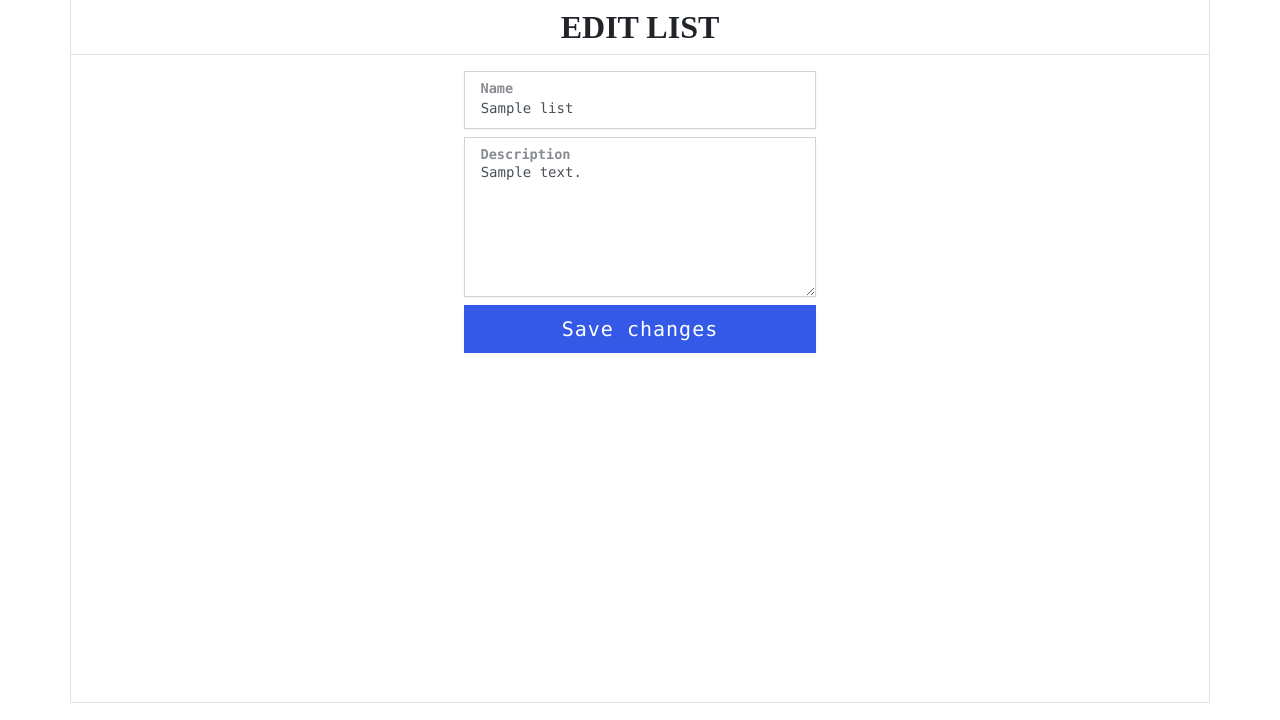
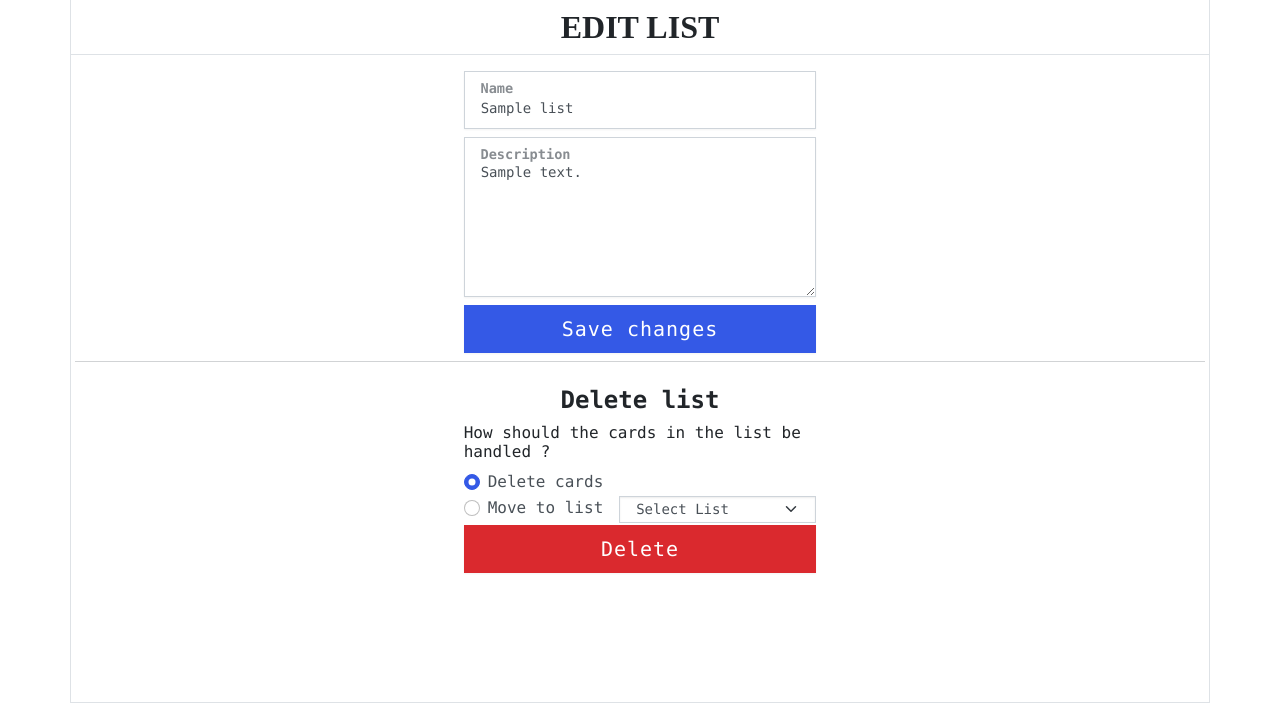
Before and after one commit to antimatter96/mad1, a Flask app: page /list/1/edit in a window 1280 px wide. Shown: the part 80-800 px from the top of the page. Run offline with Flask 2, Linux system fonts and the light colour scheme; the visitor is signed in with stand-in values (Sample User, id 1); tables that the repository leaves empty hold one stand-in row (values such as "Sample post"); some libraries are stand-ins or nearby versions.

Commit message:
list delete

```diff
--- a/project/application/controllers/list.py
+++ b/project/application/controllers/list.py
@@ -74,6 +74,8 @@ def render_create_list():
 
   return render_template('lists/new_list.html', errors=errors)
 
+### Individual Lists
+
 @app.route("/list/<list_id>/edit", methods=['GET'])
 @ensure_logged_in
 def render_edit_list(list_id):
@@ -82,7 +84,8 @@ def render_edit_list(list_id):
     encoded_redirect_error = create_redirect_error("List with id " + list_id + " does not exist")
     return redirect(url_for('render_create_list', redirect_error=encoded_redirect_error))
 
-  return render_template('lists/edit_list.html', errors=[], list_obj=list_obj)
+  lists = db.session.query(List).all()
+  return render_template('lists/edit_list.html', errors=[], list_obj=list_obj, lists=lists, disable_list=True)
 
 @app.route("/list/<list_id>/edit", methods=['POST'])
 @ensure_logged_in
@@ -122,9 +125,76 @@ def edit_list(list_id):
   app.logger.info('everything was OK')
   return redirect(url_for('render_list', list_id=list_id))
 
-@app.route("/lists/<list_id>", methods=['DELETE'])
+@app.route("/lists/<list_id>/delete", methods=['POST'])
 def delete_list(list_id):
-  return "_list_students"
+  list_obj = db.session.query(List).filter(List.list_id == list_id).first()
+  if list_obj == None:
+    encoded_redirect_error = create_redirect_error("List with id " + str(list_id) + " does not exist")
+    return redirect(url_for('render_create_list', redirect_error=encoded_redirect_error))
+
+  mode = request.form.get('mode', "").strip()
+  new_list_id = request.form.get('list_id', "").strip()
+
+  errors = []
+
+  if len(mode) == 0:
+    errors.append(FieldsNotValidError("Mode is requried"))
+  if mode != "move" and mode != "delete":
+    errors.append(FieldsNotValidError("Mode should be move / delete"))
+
+  if mode == "move":
+    if len(new_list_id) == 0:
+      errors.append(FieldsNotValidError("List is requried"))
+
+    if len(new_list_id) > 0:
+      try:
+        new_list_id = int(new_list_id)
+      except:
+        errors.append(FieldsNotValidError("List is requried"))
+
+    if len(errors) == 0:
+      new_list_obj = db.session.query(List).filter(List.list_id == new_list_id).first()
+
+      if list_obj == None:
+        new_list_obj = create_redirect_error("List with id " + str(new_list_id) + " does not exist")
+        return redirect(url_for('render_create_list', redirect_error=encoded_redirect_error))
+
+  if len(errors) == 0:
+    if mode == "delete":
+      try:
+        for card in list_obj.cards:
+          db.session.delete(card)
+        db.session.delete(list_obj)
+        db.session.commit()
+      except Exception as e:
+        app.log_exception(e)
+        app.logger.error(e)
+        db.session.rollback()
+        errors.append(e)
+      else:
+        app.logger.info('list deleted')
+    else:
+      try:
+        card_ids = [card.card_id for card in list_obj.cards]
+        db.session.delete(list_obj)
+        db.session.flush()
+        db.session.query(Card).filter(Card.card_id.in_(card_ids)).update({"parent_id": new_list_id})
+        db.session.commit()
+      except Exception as e:
+        app.log_exception(e)
+        app.logger.error(e)
+        db.session.rollback()
+        errors.append(e)
+      else:
+        app.logger.info('list deleted')
+
+  if len(errors) > 0:
+    errors = [str(error) for error in errors]
+    app.logger.info('Some errors were present : %s', ','.join(errors))
+    encoded_redirect_error = create_redirect_error("\n".join(errors))
+    return redirect(url_for('render_edit_list', list_id=list_id, redirect_error=encoded_redirect_error))
+
+  return redirect(url_for('index'))
 
 @app.route("/list/<list_id>", methods=['GET'])
 @ensure_logged_in
--- a/project/static/css/app.css
+++ b/project/static/css/app.css
@@ -64,3 +64,24 @@ header > h2 {
 .dropdown-item label:focus {
   color: #fff;
 }
+
+.py-half {
+  padding-top: 0.125rem !important;
+  padding-bottom: 0.125rem !important;
+}
+
+.w-35 {
+  width: 35% !important;
+}
+
+.w-40 {
+  width: 40% !important;
+}
+
+.w-45 {
+  width: 45% !important;
+}
+
+.w-60 {
+  width: 60% !important;
+}
--- a/project/templates/cards/board_card.html
+++ b/project/templates/cards/board_card.html
@@ -1,4 +1,4 @@
-<div class="card mb-1">
+<div class="card mb-1 px-0">
   <div class="card-header px-2 py-2 mb-0">
     <h5 class="card-title mb-0">{{ card['title'] }}</h5>
   </div>
@@ -43,7 +43,7 @@
 </div>
 
 <script>
-  function changeList(e, x, y) {
+  function changeList(e) {
     e.target.closest('form').submit();
   }
 </script>
--- a/project/templates/lists/edit_list.html
+++ b/project/templates/lists/edit_list.html
@@ -25,4 +25,63 @@ Edit list
   </form>
 </div>
 <div class="col-md-4 py-2"></div>
+
+<hr>
+
+<div class="col-md-4 py-4"></div>
+<div class="col-md-4 py-2">
+  <h4 class="text-center fw-bold">Delete list</h4>
+  <form action="{{ url_for('delete_list', list_id=list_obj['list_id']) }}" method="POST" id="delete-list-form">
+    <fieldset class="form-group">
+      <h6>How should the cards in the list be handled ?</h6>
+      <div class="form-check">
+        <input class="form-check-input" type="radio" name="mode" id="radio_delete" value="delete" checked="" onchange="handleClick(this)">
+        <label class="form-check-label" for="radio_delete">Delete cards</label>
+      </div>
+      <div class="form-check">
+        <input class="form-check-input" type="radio" name="mode" id="radio_move" value="move" onchange="handleClick(this)">
+        <label class="form-check-label d-flex justify-content-between" for="radio_move">
+          <p class="d-block mb-0 w-40">Move to list</p>
+          <select class="form-select d-block w-60 py-half fw-bolder" id="list_list" name="list_id" placeholder="Select List">
+            <option value="" disabled selected>Select List</option>
+            {% for list in lists %}
+            {% if list['list_id'] != list_obj['list_id'] %}
+              <option value="{{ list['list_id'] }}">{{ list['name'] }}</option>
+            {% endif %}
+            {% endfor %}
+          </select>
+        </label>
+      </div>
+    </fieldset>
+    <div>
+      <input type="submit" value="Delete" class="btn btn-danger btn-lg w-100">
+    </div>
+  </form>
+</div>
+<div class="col-md-4 py-2"></div>
+
+<script>
+  let mode = "delete"
+  let form = document.getElementById("delete-list-form");
+  let listSelect = document.getElementById("list_list");
+
+  form.addEventListener('submit', (e) => {
+    if (!confirm("Do you really want to delete list " + "{{ list_obj['name'] }}" + " and " + mode + " all cards")) {
+      e.preventDefault();
+    }
+  });
+
+  function handleClick(radio) {
+    mode = radio.value;
+    if(mode == "delete"){
+      listSelect.disabled = true;
+      listSelect.enabled = "";
+      listSelect.required = false;
+    } else {
+      listSelect.disabled = "";
+      listSelect.enabled = true;
+      listSelect.required = true;
+    }
+  }
+</script>
 {% endblock main %}
```
Also changed, not shown: project/templates/lists/list.html (+28 -5 lines).
